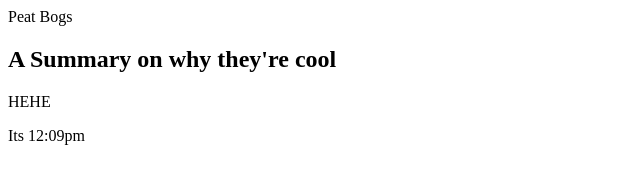
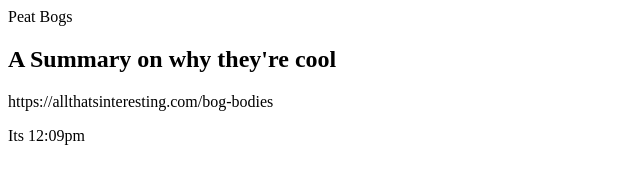
Before and after one commit to plagueRatTSR/starting, a plain HTML site: page index.html in a window 1280 px wide. Shown: the whole page, without its empty margins (0-640 px from the left). Drawn offline with Linux system fonts and the light colour scheme.

Commit message:
Update index.html

```diff
--- a/index.html
+++ b/index.html
@@ -1,4 +1,4 @@
 <h>Peat Bogs</h></h1>
 <h2>A Summary on why they're cool</h1>
-    <p>HEHE</p>
+    <p>https://allthatsinteresting.com/bog-bodies</p>
     <p>Its 12:09pm</p>
```
